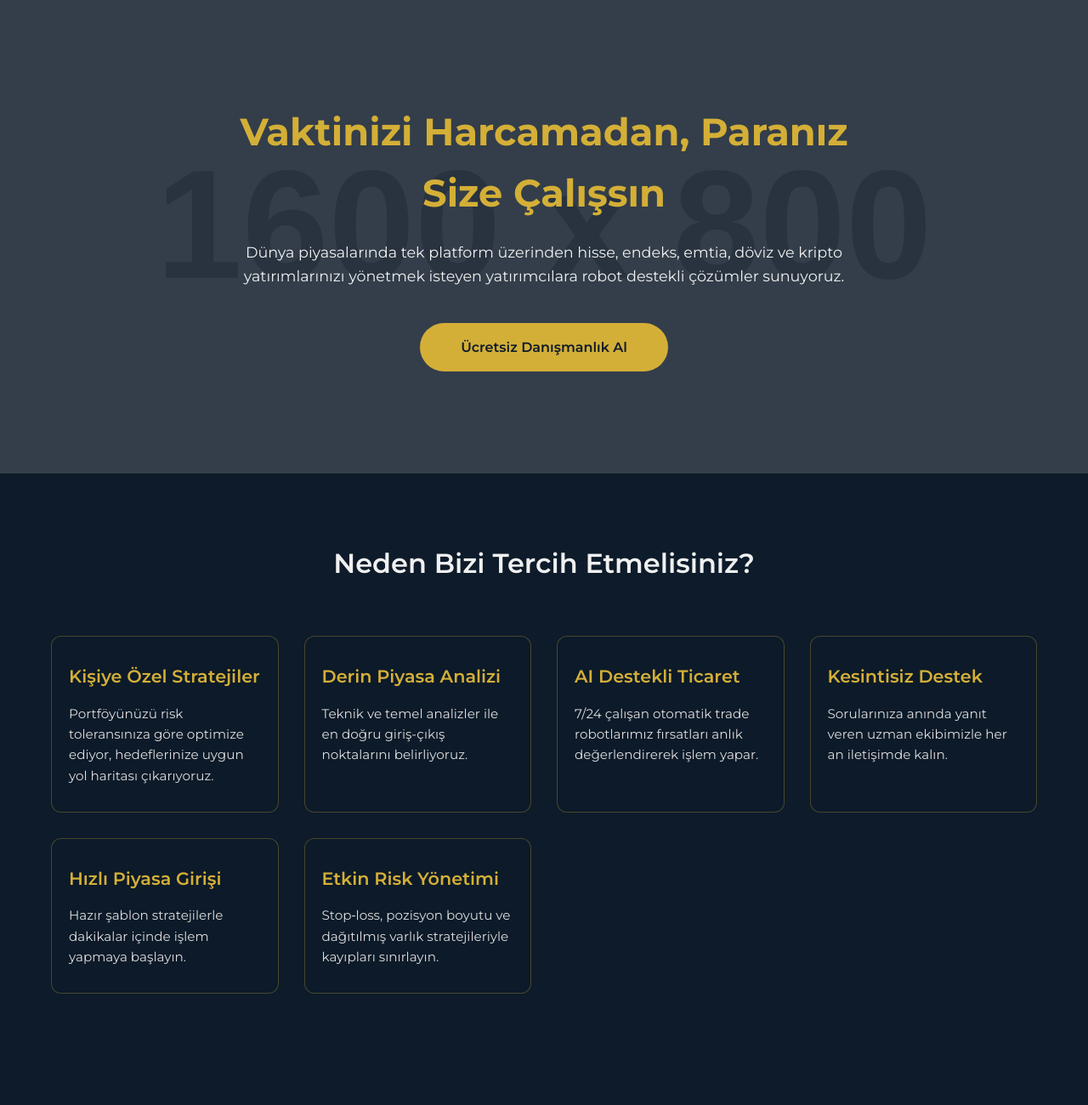
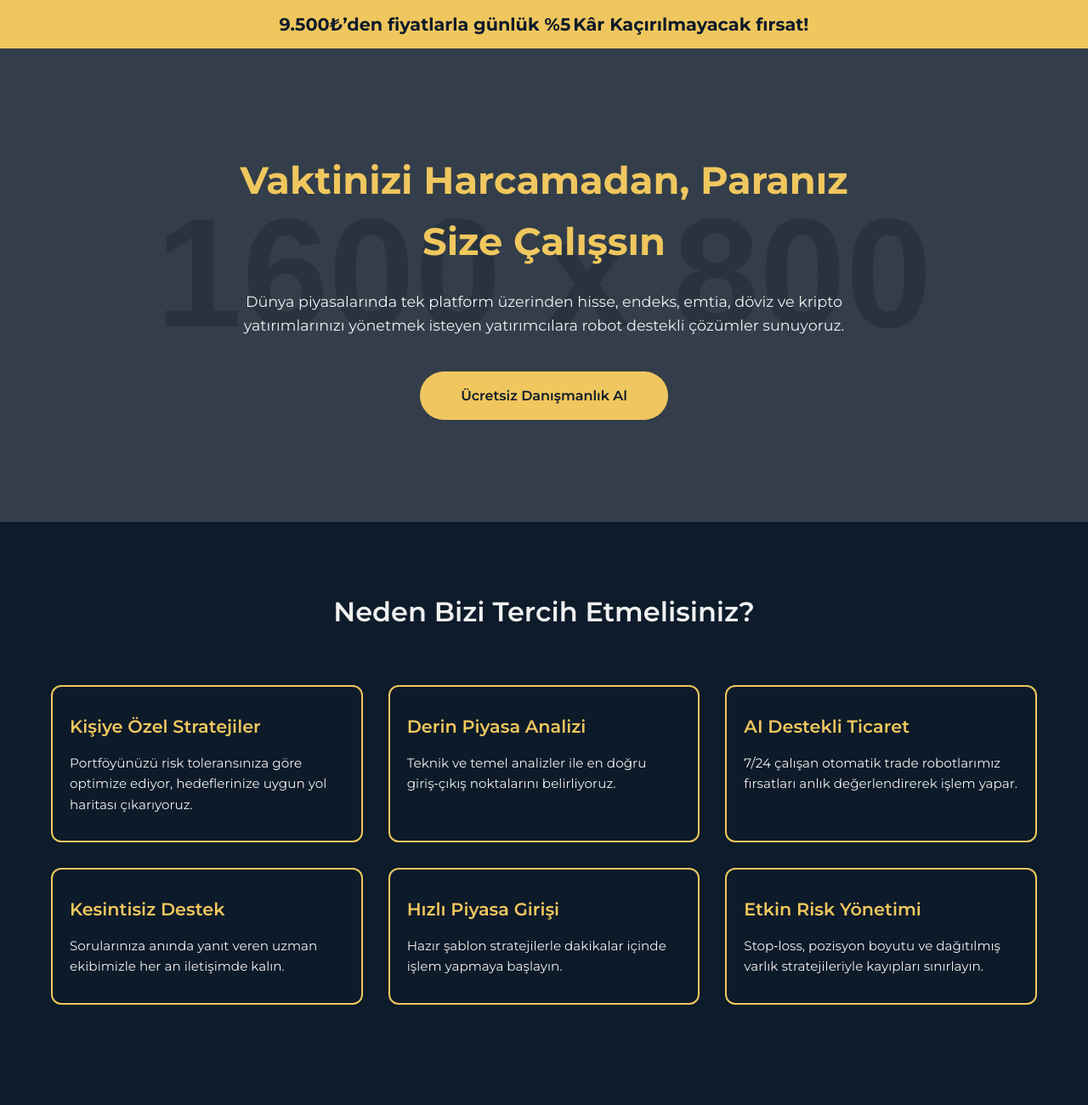
Before and after one commit to FinansDanismanlik/Finans-Danismanlik, a plain HTML site: page index.html in a window 1280 px wide. Shown: the top 1300 px of the page at 85% size. Drawn offline with Linux system fonts and the light colour scheme; placeholder pictures from the web are drawn by us.

Commit message:
Update index.html

```diff
--- a/index.html
+++ b/index.html
@@ -9,21 +9,37 @@
   <style>
     /* Reset & Base */
     * { margin:0; padding:0; box-sizing:border-box; }
-    body { font-family:'Montserrat', sans-serif; background:#0d1b2a; color:#e1e1e1; line-height:1.6; }
+    body {
+      font-family:'Montserrat', sans-serif;
+      /* Arkaplan görseli iptal edildi, koyu arkaplan rengi */
+      background: var(--dark-bg);
+      color:#e1e1e1;
+      line-height:1.6;
+    }
     a { color:inherit; text-decoration:none; }
     ul { list-style:none; }
     .container { max-width:1200px; margin:0 auto; padding:0 20px; }
 
-    /* Color Palette */
+    /* Renk Tanımları */
     :root {
       --dark-bg: #0d1b2a;
       --mid-bg:  rgba(13,27,42,0.8);
-      --gold:    #d4af37;
+      --gold:    #f0c75e;   /* Daha açık altın sarısı */
       --white:   #f0f0f0;
       --text:    #ddd;
     }
 
-    /* Header & Hero */
+    /* --- Üst Banner --- */
+    .top-banner {
+      background: var(--gold);
+      color: var(--dark-bg);
+      text-align: center;
+      padding: 12px 0;
+      font-weight: 700;
+      font-size: 1.3rem;
+    }
+
+    /* Hero Bölümü */
     .hero {
       position: relative;
       background: url('https://via.placeholder.com/1600x800?text=Dünya+Haritası+Gece') center/cover no-repeat;
@@ -63,13 +79,11 @@
       transition: background .3s;
     }
     .hero-content .cta-button:hover {
-      background: #c49e2e;
+      background: rgba(240,199,94,0.8);
     }
 
-    /* Sections */
-    section {
-      padding: 80px 0;
-    }
+    /* Genel Section Stilleri */
+    section { padding: 80px 0; }
     .section-title {
       text-align: center;
       font-size: 2rem;
@@ -78,22 +92,23 @@
       color: var(--white);
     }
 
-    /* Why Choose Us */
+    /* --- Neden Bizi Tercih Edin? (3×2 Grid) --- */
     .features-grid {
       display: grid;
-      grid-template-columns: repeat(auto-fit, minmax(260px,1fr));
+      grid-template-columns: repeat(3, 1fr);
       gap: 30px;
     }
     .feature-card {
       background: var(--mid-bg);
-      border: 1px solid rgba(212,175,55,0.3);
+      border: 2px solid var(--gold);
       padding: 30px 20px;
       border-radius: 12px;
-      transition: transform .3s, box-shadow .3s;
+      transition: transform .3s, box-shadow .3s, border-color .3s;
     }
     .feature-card:hover {
-      transform: translateY(-8px);
-      box-shadow: 0 8px 20px rgba(0,0,0,0.5);
+      transform: translateY(-6px);
+      box-shadow: 0 0 12px var(--gold);
+      border-color: var(--white);
     }
     .feature-card h3 {
       font-size: 1.3rem;
@@ -102,11 +117,11 @@
       color: var(--gold);
     }
     .feature-card p {
-      color: var(--text);
+      color: var(--white);  /* İç metinler beyaz yapıldı */
       font-size: .95rem;
     }
 
-    /* Investment Areas */
+    /* Yatırım Alanları */
     .areas-grid {
       display: grid;
       grid-template-columns: repeat(auto-fit, minmax(260px,1fr));
@@ -114,7 +129,7 @@
     }
     .area-card {
       background: var(--mid-bg);
-      border: 1px solid rgba(212,175,55,0.3);
+      border: 1px solid rgba(240,199,94,0.3); /* Güncellenmiş hafif altın */
       padding: 30px 20px;
       border-radius: 12px;
       transition: transform .3s, box-shadow .3s;
@@ -129,20 +144,12 @@
       margin-bottom: 15px;
       color: var(--gold);
     }
-    .area-card p {
-      color: var(--text);
-      font-size: .95rem;
-      margin-bottom: 20px;
-    }
-    .area-card ul {
-      list-style: none;
-      padding-left: 0;
-    }
     .area-card ul li {
       position: relative;
       padding-left: 20px;
       margin-bottom: 10px;
       color: var(--text);
+      font-size: .95rem;
     }
     .area-card ul li::before {
       content: '';
@@ -153,7 +160,7 @@
       border-radius: 50%;
     }
 
-    /* Call-to-Action */
+    /* Call-to-Action Bölümü */
     .cta-section {
       background: var(--dark-bg);
       text-align: center;
@@ -177,11 +184,11 @@
       border-radius: 50px;
       font-weight: 600;
       transition: background .3s;
+      display: inline-block;
       margin-top: 20px;
-      display: inline-block;
     }
     .form-button:hover {
-      background: #c49e2e;
+      background: rgba(240,199,94,0.8);
     }
 
     /* Footer */
@@ -196,19 +203,27 @@
       text-decoration: none;
       font-weight: 500;
     }
-    footer a:hover {
-      text-decoration: underline;
-    }
+    footer a:hover { text-decoration: underline; }
 
     /* Responsive */
+    @media (max-width: 992px) {
+      .features-grid { grid-template-columns: repeat(2, 1fr); }
+    }
     @media (max-width: 768px) {
+      .features-grid { grid-template-columns: 1fr; }
       .hero-content h1 { font-size: 2.2rem; }
       .hero-content p  { font-size: 1rem; }
       .section-title  { font-size: 1.8rem; }
+      .top-banner { font-size: 1.1rem; }
     }
   </style>
 </head>
 <body>
+
+  <!-- Üst Banner -->
+  <div class="top-banner">
+    9.500₺’den fiyatlarla günlük %5 Kâr Kaçırılmayacak fırsat!
+  </div>
 
   <!-- Hero -->
   <section class="hero">
@@ -230,7 +245,7 @@
         </div>
         <div class="feature-card">
           <h3>Derin Piyasa Analizi</h3>
-          <p>Teknik ve temel analizler ile en doğru giriş-çıkış noktalarını belirliyoruz.</p>
+          <p>Teknik ve temel analizler ile en doğru giriş‑çıkış noktalarını belirliyoruz.</p>
         </div>
         <div class="feature-card">
           <h3>AI Destekli Ticaret</h3>
@@ -325,12 +340,9 @@
 
   <!-- Modal & Form Script -->
   <script>
-    /* Modal logic as before */
-    const modals = [ /* ... tanımlar ... */ ];
-    function openModal(id){ /* ... */ }
-    function closeModal(id){ /* ... */ }
-    window.onclick = e => { /* ... */ };
-    function openForm(){ window.open('https://forms.gle/xXvnXpErUDoouitY7','_blank'); }
+    function openForm(){
+      window.open('https://forms.gle/xXvnXpErUDoouitY7','_blank');
+    }
   </script>
 </body>
 </html>
```
